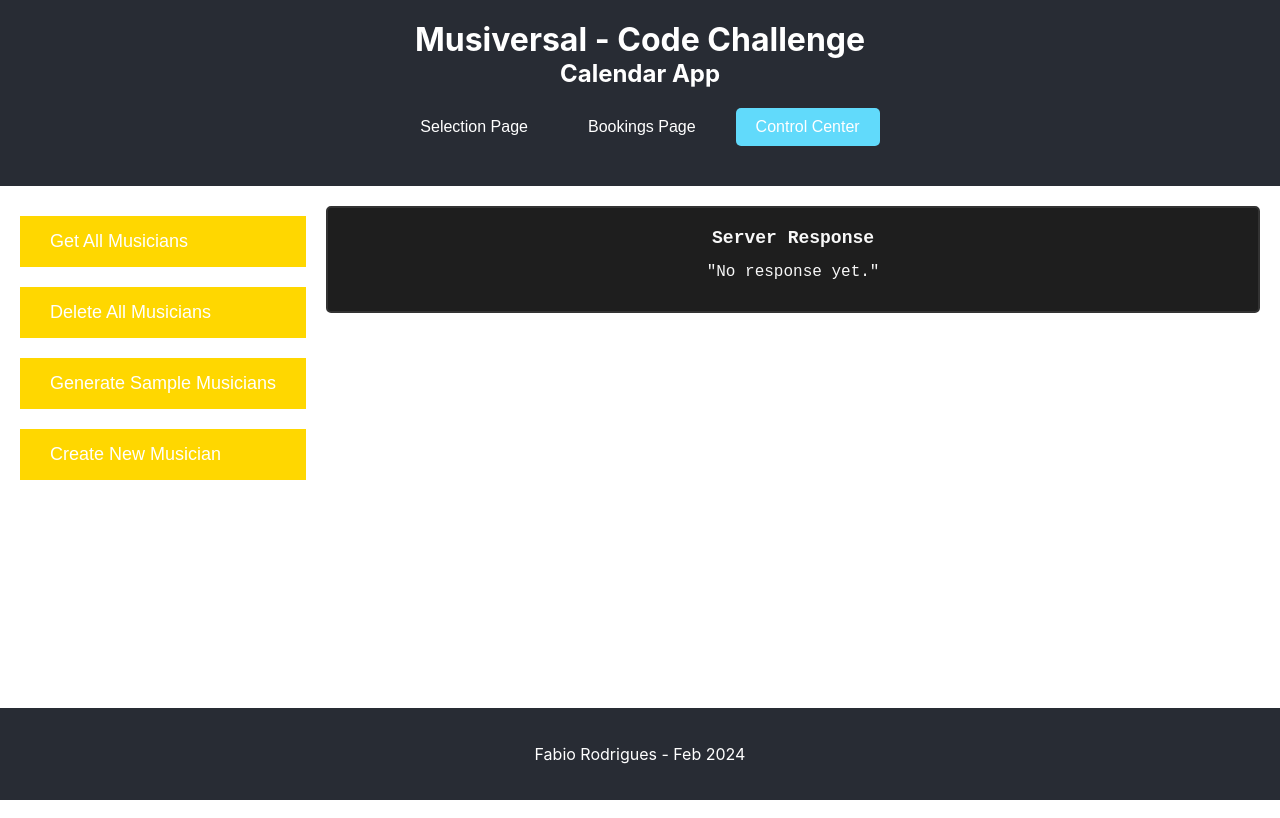
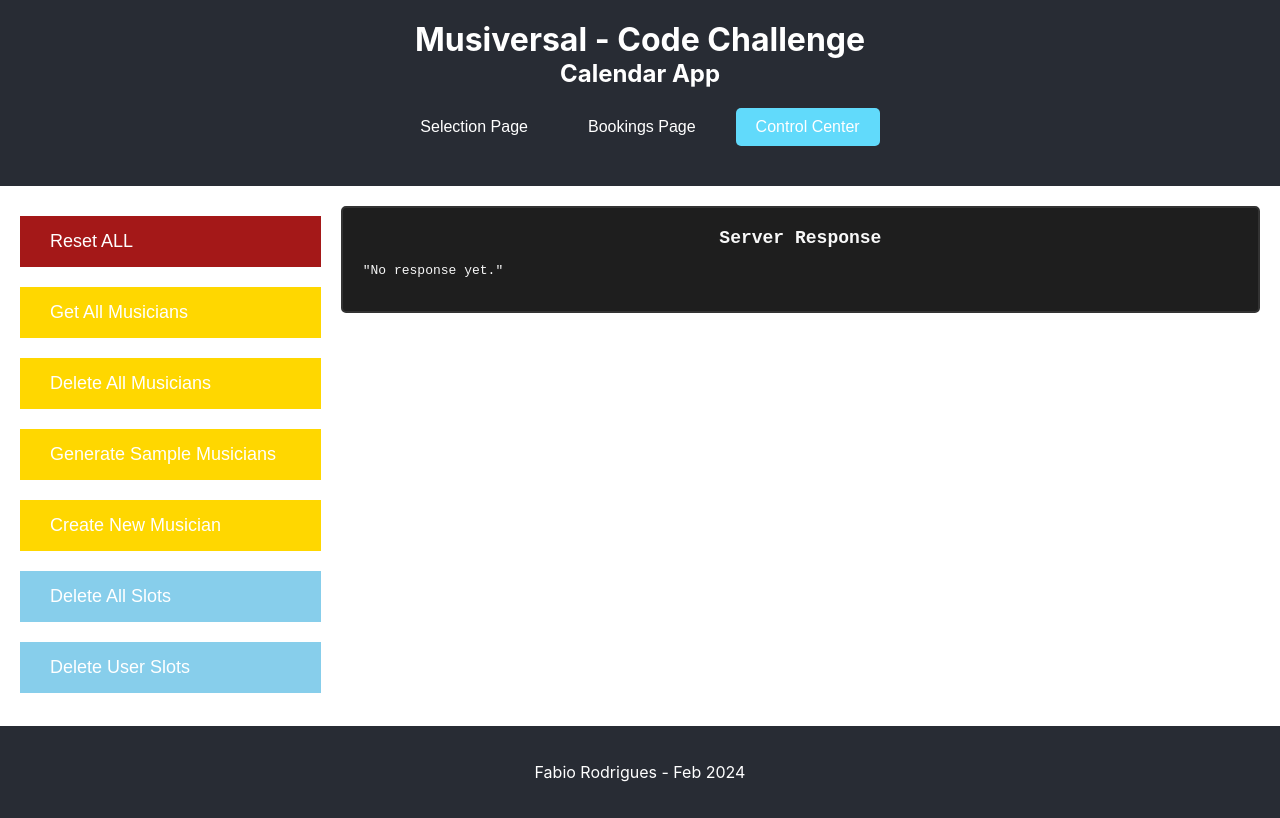
Before and after one commit to TheFabz/Musiversal-Calendar-App, a React (Create React App) app in the folder Musiversal-Calendar-App/: page / in a window 1280 px wide. Both pictures are taken after a click on the button "Control Center". Built offline with nearby package versions, Linux system fonts and the light colour scheme; no server answers.

Commit message:
finished control center component

```diff
--- a/Musiversal-Calendar-App/src/components/ControlCenter/ApiButton/ApiButton.js
+++ b/Musiversal-Calendar-App/src/components/ControlCenter/ApiButton/ApiButton.js
@@ -1,4 +1,3 @@
-// Button.js
 import React, { useState } from 'react';
 import './ApiButton.css';
 import RequestBodyInputModal from '../RequestBodyInputModal/RequestBodyInputModal';
@@ -7,15 +6,14 @@ import config from '../../../config.json';
 
 const apiBase = config.backendUrl;
 
-const Button = ({ requiresRequestBody, fetchUrl, httpVerb, buttonContent, setServerResponse }) => {
+const Button = ({ requiresRequestBody, fetchUrl, httpVerb, buttonContent, setServerResponse, requestBodyFields }) => {
     const [isModalOpen, setIsModalOpen] = useState(false);
-    const [requestBody, setRequestBody] = useState({});
 
     const handleClick = async () => {
         if (requiresRequestBody) {
             setIsModalOpen(true);
         } else {
-            await performRequest();
+            await performRequest({});
         }
     };
 
@@ -29,12 +27,11 @@ const Button = ({ requiresRequestBody, fetchUrl, httpVerb, buttonContent, setSer
         }
 
         const parsedJson = JSON.parse(inputJson);
-        setRequestBody(parsedJson);
-        await performRequest();
+        await performRequest(parsedJson);
         setIsModalOpen(false);
     };
 
-    const performRequest = async () => {
+    const performRequest = async (inputJson) => {
         try {
             let options = {
                 method: httpVerb,
@@ -44,7 +41,7 @@ const Button = ({ requiresRequestBody, fetchUrl, httpVerb, buttonContent, setSer
             };
 
             if (requiresRequestBody) {
-                options.body = JSON.stringify(requestBody);
+                options.body = JSON.stringify(inputJson);
             }
 
             const response = await fetch(apiBase + fetchUrl, options);
@@ -67,7 +64,7 @@ const Button = ({ requiresRequestBody, fetchUrl, httpVerb, buttonContent, setSer
     return (
         <>
             <button className="control-button" onClick={handleClick}>{buttonContent}</button>
-            <RequestBodyInputModal isOpen={isModalOpen} onRequestClose={handleCloseModal} onSubmit={handleSubmitModal} />
+            <RequestBodyInputModal isOpen={isModalOpen} onRequestClose={handleCloseModal} onSubmit={handleSubmitModal} requestBodyFields={requestBodyFields} />
         </>
     );
 }
--- a/Musiversal-Calendar-App/src/components/ControlCenter/ControlCenterPage/ControlCenterPage.css
+++ b/Musiversal-Calendar-App/src/components/ControlCenter/ControlCenterPage/ControlCenterPage.css
@@ -19,6 +19,11 @@
     flex-direction: column;
     margin-right: 20px; /* Add some space between categories */
 }
+
+.reset button {
+    background-color: #a41818; /* Yellow background for users */
+}
+
 
 .users button {
     background-color: #FFD700; /* Yellow background for users */
--- a/Musiversal-Calendar-App/src/components/ControlCenter/ControlCenterPage/ControlCenterPage.js
+++ b/Musiversal-Calendar-App/src/components/ControlCenter/ControlCenterPage/ControlCenterPage.js
@@ -1,4 +1,3 @@
-// ControlCenterPage.js
 import React, { useState } from 'react';
 import './ControlCenterPage.css';
 import Button from '../ApiButton/ApiButton';
@@ -10,11 +9,19 @@ function ControlCenterPage() {
     return (
         <div className="control-center">
             <div className="category-wrapper">
+                <div className="category-column reset">
+                <Button
+                        httpVerb="POST"
+                        fetchUrl="/reset/reset"
+                        requiresRequestBody={false}
+                        buttonContent="Reset ALL"
+                        setServerResponse={setServerResponse}
+                    />
+                </div>
                 <div className="category-column users">
                     <Button
                         httpVerb="GET"
                         fetchUrl="/users/get-all"
-                        requestBody={{}}
                         requiresRequestBody={false}
                         buttonContent="Get All Musicians"
                         setServerResponse={setServerResponse}
@@ -22,7 +29,6 @@ function ControlCenterPage() {
                     <Button
                         httpVerb="DELETE"
                         fetchUrl="/users/delete-all"
-                        requestBody={{}}
                         requiresRequestBody={false}
                         buttonContent="Delete All Musicians"
                         setServerResponse={setServerResponse}
@@ -30,7 +36,6 @@ function ControlCenterPage() {
                     <Button
                         httpVerb="POST"
                         fetchUrl="/users/generate-sample-musicians"
-                        requestBody={{}}
                         requiresRequestBody={false}
                         buttonContent="Generate Sample Musicians"
                         setServerResponse={setServerResponse}
@@ -38,20 +43,100 @@ function ControlCenterPage() {
                     <Button
                         httpVerb="POST"
                         fetchUrl="/users/create"
-                        requestBody={{}}
                         requiresRequestBody={true}
                         buttonContent="Create New Musician"
                         setServerResponse={setServerResponse}
+                        requestBodyFields={['name', 'email', 'imageUrl', 'services[]']}
                     />
                 </div>
                 <div className="category-column availabilities">
-                    {/* Add buttons for availabilities */}
+                    <Button
+                        httpVerb="DELETE"
+                        fetchUrl="/availability/delete-all"
+                        requiresRequestBody={false}
+                        buttonContent="Delete All Slots"
+                        setServerResponse={setServerResponse}
+                    />
+                    <Button
+                        httpVerb="DELETE"
+                        fetchUrl="/availability/delete-user-slots"
+                        requiresRequestBody={true}
+                        buttonContent="Delete User Slots"
+                        setServerResponse={setServerResponse}
+                        requestBodyFields={['userId']}
+                    />
+                    <Button
+                        httpVerb="POST"
+                        fetchUrl="/availability/generate-week-slots-all-users"
+                        requiresRequestBody={false}
+                        buttonContent="Generate 1 Week Slots (All)"
+                        setServerResponse={setServerResponse}
+                    />
+                    <Button
+                        httpVerb="POST"
+                        fetchUrl="/availability/generate-week-slots"
+                        requiresRequestBody={true}
+                        buttonContent="Generate 1 Week Slots (User)"
+                        setServerResponse={setServerResponse}
+                        requestBodyFields={['userId']}
+                    />
+                    <Button
+                        httpVerb="PATCH"
+                        fetchUrl="/availability//unbook-all"
+                        requiresRequestBody={false}
+                        buttonContent="Unbook All"
+                        setServerResponse={setServerResponse}
+                    />
+
                 </div>
                 <div className="category-column bookings">
-                    {/* Add buttons for bookings */}
+                    <Button
+                        httpVerb="POST"
+                        fetchUrl="/booking/create"
+                        requiresRequestBody={true}
+                        buttonContent="Create New Booking"
+                        setServerResponse={setServerResponse}
+                        requestBodyFields={[
+                            'customerName',
+                            'customerEmail',
+                            'bookedDate',
+                            'musicianId',
+                            'availabilityId',
+                            'requestedServices[]'
+                        ]}
+                    />
+                    <Button
+                        httpVerb="DELETE"
+                        fetchUrl="/booking/delete-all"
+                        requiresRequestBody={false}
+                        buttonContent="Delete Bookings (All)"
+                        setServerResponse={setServerResponse}
+                    />
+                    <Button
+                        httpVerb="DELETE"
+                        fetchUrl="/booking/delete-booking-given-id"
+                        requiresRequestBody={true}
+                        buttonContent="Delete a Booking"
+                        setServerResponse={setServerResponse}
+                        requestBodyFields={['id']}
+                    />
+                    <Button
+                        httpVerb="GET"
+                        fetchUrl="/booking/get-all"
+                        requiresRequestBody={false}
+                        buttonContent="Get All Bookings"
+                        setServerResponse={setServerResponse}                    />
+                    <Button
+                        httpVerb="POST"
+                        fetchUrl="/booking/get-all-musician-bookings"
+                        requiresRequestBody={true}
+                        buttonContent="Get All Bookings (User)"
+                        setServerResponse={setServerResponse}
+                        requestBodyFields={['musicianId']}
+                    />
                 </div>
             </div>
-            <ResponseBox responseData={serverResponse} /> {/* Include ResponseBox component */}
+            <ResponseBox responseData={serverResponse} />
         </div>
     );
 }
--- a/Musiversal-Calendar-App/src/components/ControlCenter/RequestBodyInputModal/RequestBodyInputModal.js
+++ b/Musiversal-Calendar-App/src/components/ControlCenter/RequestBodyInputModal/RequestBodyInputModal.js
@@ -1,12 +1,22 @@
 import React, { useState } from 'react';
 import './RequestBodyInputModal.css';
 
-const RequestBodyInputModal = ({ isOpen, onRequestClose, onSubmit }) => {
-    const [inputJson, setInputJson] = useState('');
+const RequestBodyInputModal = ({ isOpen, onRequestClose, onSubmit, requestBodyFields }) => {
+    const generateInitialJson = (fields) => {
+        const initialJson = {};
+        if (fields) {
+            fields.forEach(field => {
+                const fieldName = field.includes('[]') ? field.replace(/\[\]/g, '') : field;
+                initialJson[fieldName] = field.includes('[]') ? '[]' : '';
+            });
+        }
+        return JSON.stringify(initialJson, null, 2);
+    };
+
+    const [inputJson, setInputJson] = useState(generateInitialJson(requestBodyFields));
 
     const handleSubmit = () => {
         onSubmit(inputJson);
-        setInputJson('');
         onRequestClose();
     };
 
--- a/Musiversal-Calendar-App/src/components/ControlCenter/ResponseBox/ResponseBox.css
+++ b/Musiversal-Calendar-App/src/components/ControlCenter/ResponseBox/ResponseBox.css
@@ -23,3 +23,7 @@
     font-size: 16px;
     white-space: pre-wrap;
 }
+
+pre {
+    text-align: justify;
+}
--- a/Musiversal-Calendar-App/src/components/ControlCenter/ResponseBox/ResponseBox.js
+++ b/Musiversal-Calendar-App/src/components/ControlCenter/ResponseBox/ResponseBox.js
@@ -2,12 +2,14 @@
 import React from 'react';
 import './ResponseBox.css';
 
+const ResponseBox = ({ responseData }) => {
+    // Convert the response data to a beautified JSON string with indentation
+    const formattedResponse = JSON.stringify(responseData, null, 2);
 
-const ResponseBox = ({ responseData }) => {
     return (
         <div className="response-box">
             <h2>Server Response</h2>
-            <p>{JSON.stringify(responseData)}</p>
+            <pre>{formattedResponse}</pre>
         </div>
     );
 }
--- a/Musiversal-Calendar-App/src/components/Selection/AvailabilityDisplay/AvailabilityDisplay.css
+++ b/Musiversal-Calendar-App/src/components/Selection/AvailabilityDisplay/AvailabilityDisplay.css
@@ -19,9 +19,14 @@
     font-size: 20px;
     cursor: pointer;
     position: absolute; /* Position relative to .availability-display */
-    top: 10px;
-    right: 10px;
+    top: 0;
+    right: 0;
+    transform: translate(50%, -50%); /* Center the button */
+    display: flex; /* Use flexbox for centering */
+    justify-content: center; /* Center horizontally */
+    align-items: center; /* Center vertically */
 }
+
 
 .close-button:hover {
     background-color: darkred; /* Darker red on hover */
```
